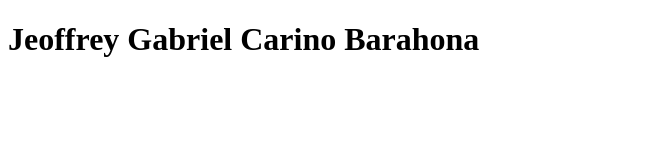
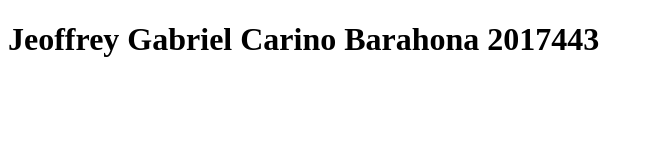
Before and after one commit to JeffreyCarino/IN5DV, a plain HTML site: page index.html in a window 1280 px wide. Shown: the whole page, without its empty margins (0-652 px from the left). Drawn offline with Linux system fonts and the light colour scheme.

Commit message:
Se agrego el numero de carnet

```diff
--- a/index.html
+++ b/index.html
@@ -6,7 +6,7 @@
     <title>Primera pagina con git</title>
 </head>
 <body>
-    <h1>Jeoffrey Gabriel Carino Barahona</h1>
+    <h1>Jeoffrey Gabriel Carino Barahona 2017443</h1>
 
 </body>
 </html>
```
